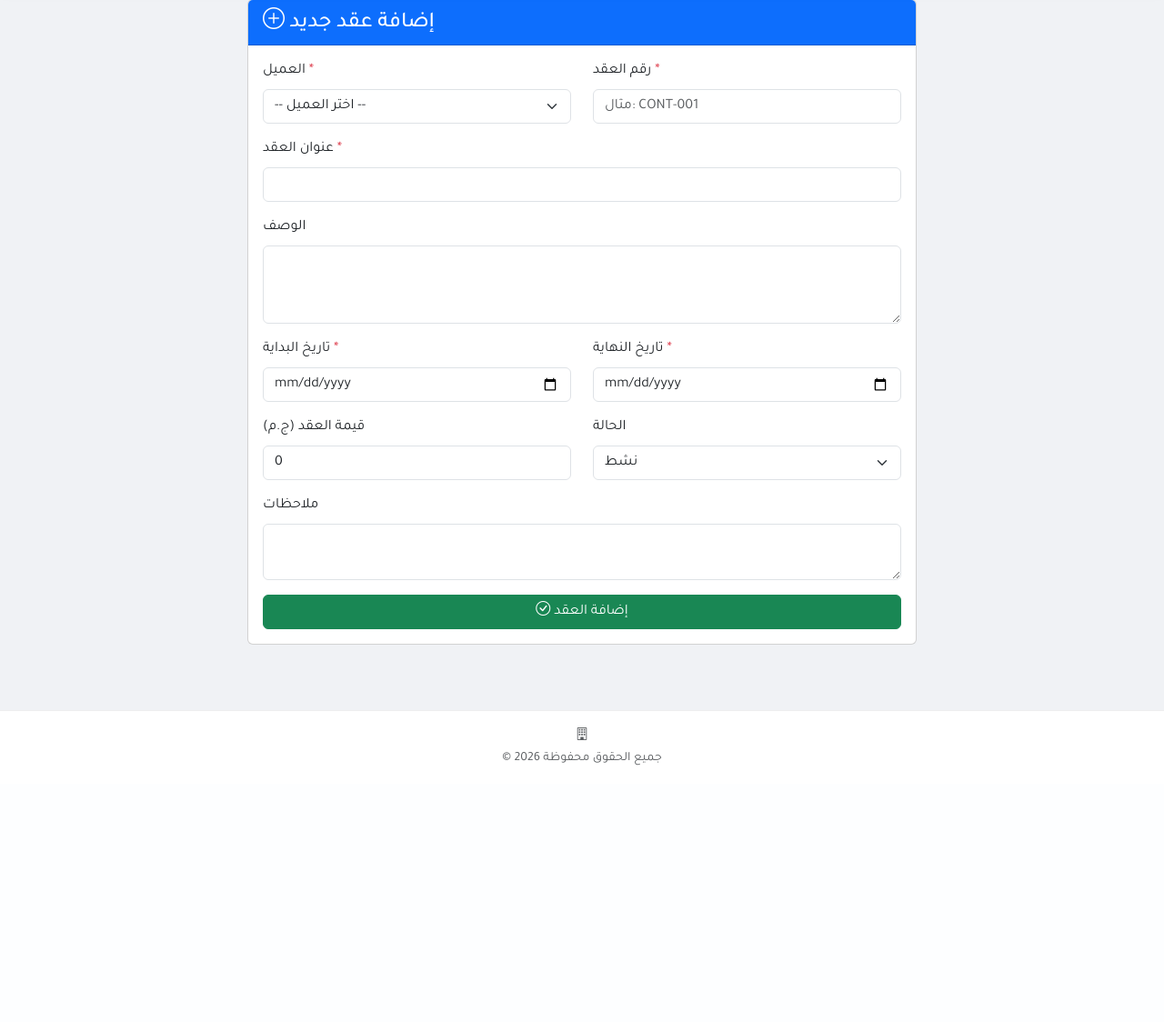
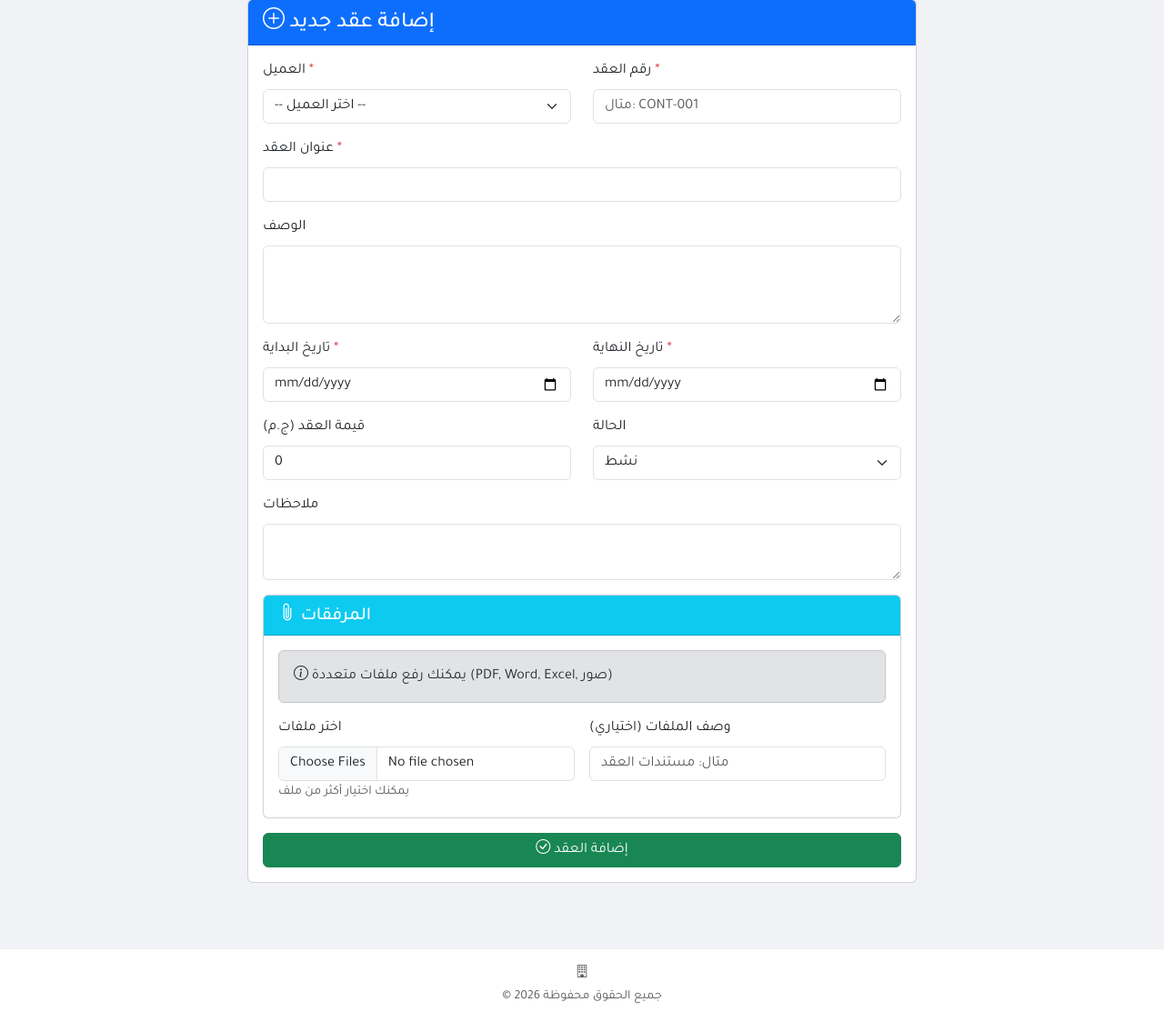
Before and after one commit to fahdsalim19977-sys/taskmanagementerp, a Python web app: template templates/add_contract.html in a window 1280 px wide. Shown: the part 95-1219 px from the top of the page at 91% size. Before the commit the page ends 937 px from the top, so only its background shows below. Run offline with Jinja, Linux system fonts and the light colour scheme; the template is opened without the code that fills it, so the values that code supplies are empty.

Commit message:
Add files via upload

```diff
--- a/templates/add_contract.html
+++ b/templates/add_contract.html
@@ -8,7 +8,7 @@
                 <h4 class="mb-0"><i class="bi bi-plus-circle"></i> إضافة عقد جديد</h4>
             </div>
             <div class="card-body">
-                <form method="POST">
+                <form method="POST" enctype="multipart/form-data">
                     <div class="row">
                         <div class="col-md-6 mb-3">
                             <label class="form-label">العميل <span class="text-danger">*</span></label>
@@ -67,6 +67,30 @@
                         <textarea name="notes" class="form-control" rows="2"></textarea>
                     </div>
 
+                    <!-- ===== قسم رفع المرفقات ===== -->
+                    <div class="card mt-3 mb-3">
+                        <div class="card-header bg-info text-white">
+                            <h5 class="mb-0"><i class="bi bi-paperclip"></i> المرفقات</h5>
+                        </div>
+                        <div class="card-body">
+                            <div class="alert alert-secondary">
+                                <i class="bi bi-info-circle"></i> يمكنك رفع ملفات متعددة (PDF, Word, Excel, صور)
+                            </div>
+
+                            <div class="row g-3">
+                                <div class="col-md-6">
+                                    <label class="form-label">اختر ملفات</label>
+                                    <input type="file" name="attachments" class="form-control" multiple>
+                                    <small class="text-muted">يمكنك اختيار أكثر من ملف</small>
+                                </div>
+                                <div class="col-md-6">
+                                    <label class="form-label">وصف الملفات (اختياري)</label>
+                                    <input type="text" name="attachment_description" class="form-control" placeholder="مثال: مستندات العقد">
+                                </div>
+                            </div>
+                        </div>
+                    </div>
+
                     <button type="submit" class="btn btn-success w-100">
                         <i class="bi bi-check-circle"></i> إضافة العقد
                     </button>
```
